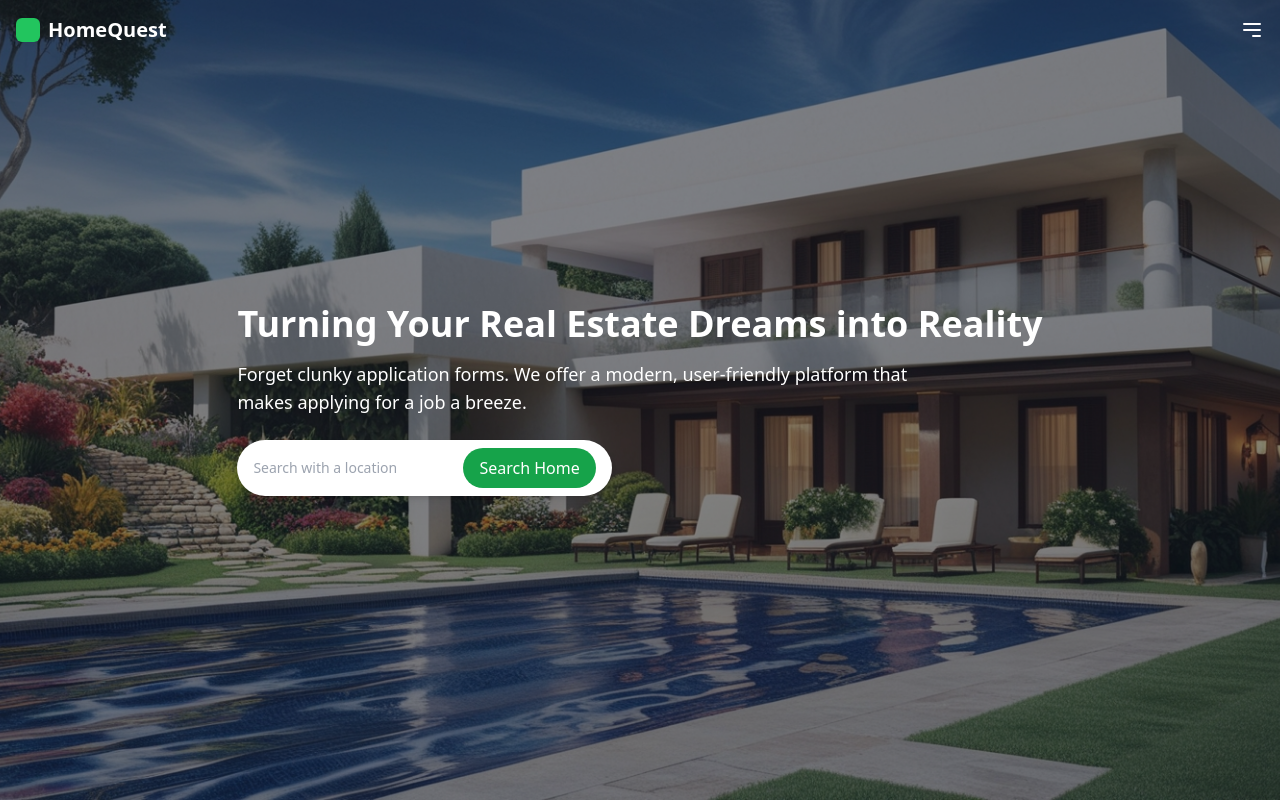
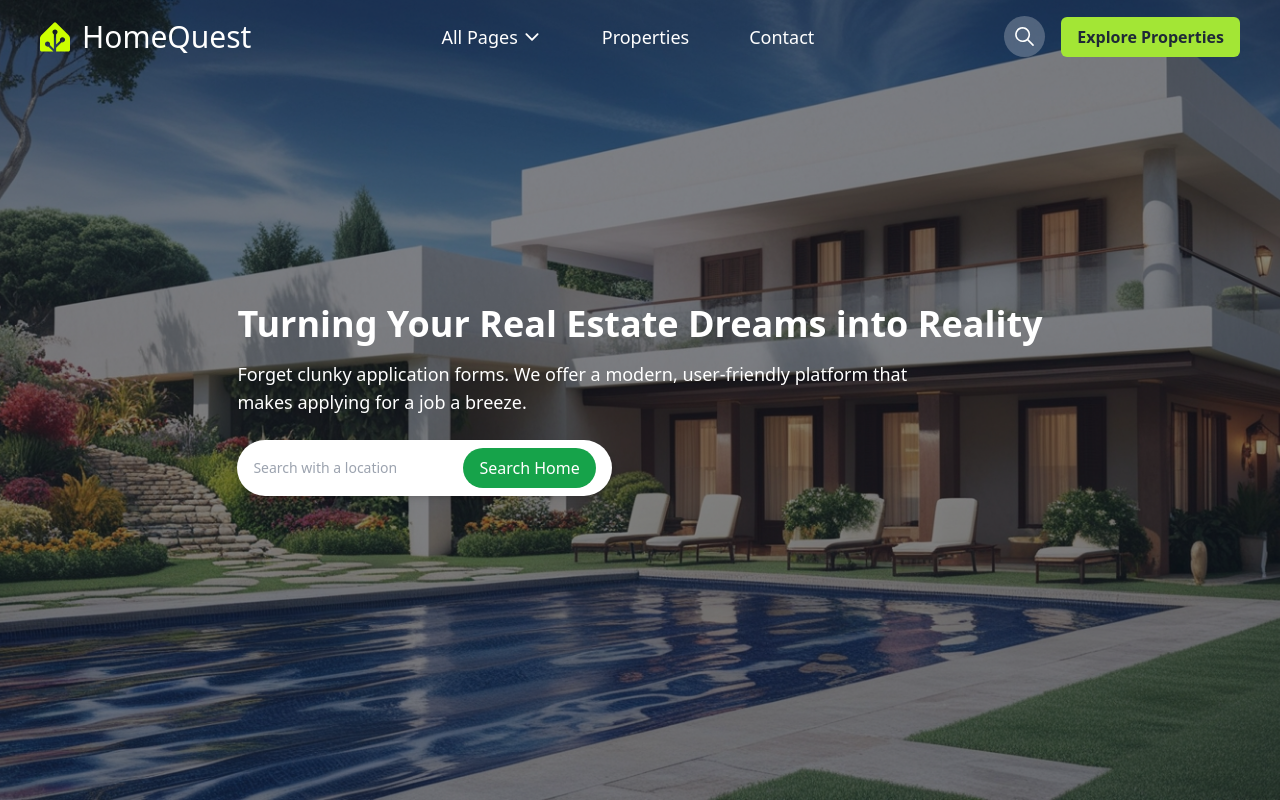
Before and after one commit to HuzaifaMehboob/Vistara-Real-Estate, a React (Create React App) app: page / in a window 1280 px wide. Built offline with nearby package versions, Linux system fonts and the light colour scheme; the HTML template or start-up script is replaced by a standard one.

Commit message:
Final Changes in Landing Page

```diff
--- /dev/null
+++ b/src/Components/DropDownMenu/index.jsx
@@ -0,0 +1,50 @@
+import React from "react";
+
+const DropdownMenu = () => {
+  return (
+    <div className="relative">
+      <div
+        className="absolute bg-black bg-opacity-90 text-white rounded-lg shadow-lg mt-2 p-6 grid grid-cols-2 lg:grid-cols-4 gap-4 z-50 w-[400px] lg:w-[600px]"
+      >
+        <div>
+          <h4 className="text-xl font-semibold mb-5">Main</h4>
+          <ul className="space-y-4 text-sm">
+            <li><a href="#home">Home</a></li>
+            <li><a href="#company">Company</a></li>
+            <li><a href="#property-listing">Property Listing (CMS)</a></li>
+            <li><a href="#property-details">Property Details (CMS)</a></li>
+          </ul>
+        </div>
+        <div>
+          <h4 className="text-xl font-semibold mb-5">Agent</h4>
+          <ul className="space-y-4 text-sm">
+            <li><a href="#agent-listing">Agent Listing (CMS)</a></li>
+            <li><a href="#agent-details">Agent Details (CMS)</a></li>
+            <li><a href="#services">Services (CMS)</a></li>
+            <li><a href="#services-details">Services Details (CMS)</a></li>
+          </ul>
+        </div>
+        <div>
+          <h4 className="text-xl font-semibold mb-5">Blogs</h4>
+          <ul className="space-y-4 text-sm">
+            <li><a href="#blog">Blog (CMS)</a></li>
+            <li><a href="#blog-details">Blog Details (CMS)</a></li>
+            <li><a href="#shop">Shop (CMS)</a></li>
+            <li><a href="#shop-details">Shop Details (CMS)</a></li>
+          </ul>
+        </div>
+        <div>
+          <h4 className="text-xl font-semibold mb-5">Others</h4>
+          <ul className="space-y-4 text-sm">
+            <li><a href="#contact">Contact</a></li>
+            <li><a href="#testimonial">Testimonial</a></li>
+            <li><a href="#how-it-works">How it Works</a></li>
+            <li><a href="#404">404</a></li>
+          </ul>
+        </div>
+      </div>
+    </div>
+  );
+};
+
+export default DropdownMenu;
--- a/src/Components/Header/index.jsx
+++ b/src/Components/Header/index.jsx
@@ -2,27 +2,53 @@ import React from "react";
 
 const Header = () => {
   return (
-    <header className="bg-transparent sticky top-0 z-20 shadow-md">
-      <div className="max-w-7xl mx-auto px-4 py-4 flex justify-between items-center">
-        <div className="flex items-center space-x-2">
-          <div className="bg-green-500 w-6 h-6 rounded-md"></div>
-          <span className="text-xl font-bold text-white">HomeQuest</span>
-        </div>
-        <button className="text-white hover:text-gray-200 focus:outline-none">
+    <header className="bg-gradient-to-r from-gray-500 to-gray-400 p-4 flex items-center justify-between">
+      {/* Logo */}
+      <div className="flex items-center space-x-2">
+        <div className="bg-lime-400 text-white p-2 rounded">
           <svg
-            className="w-6 h-6"
+            xmlns="http://www.w3.org/2000/svg"
+            className="h-6 w-6"
             fill="none"
+            viewBox="0 0 24 24"
             stroke="currentColor"
-            viewBox="0 0 24 24"
-            xmlns="http://www.w3.org/2000/svg"
           >
             <path
               strokeLinecap="round"
               strokeLinejoin="round"
               strokeWidth="2"
-              d="M4 6h16M4 12h16m-7 6h7"
-            ></path>
+              d="M3 10v10a1 1 0 001 1h6a1 1 0 001-1V10m10 0v10a1 1 0 01-1 1h-6a1 1 0 01-1-1V10M9 21V7a2 2 0 012-2h2a2 2 0 012 2v14"
+            />
           </svg>
+        </div>
+        <span className="text-white font-semibold text-lg">HomeQuest</span>
+      </div>
+
+      {/* Navigation Links */}
+      <nav className="flex items-center space-x-6 text-white">
+        <div className="relative group">
+          <button className="focus:outline-none">All Pages</button>
+          {/* Dropdown */}
+          <div className="absolute hidden group-hover:block bg-white text-black shadow-lg mt-2 rounded">
+            <ul className="py-2">
+              <li className="px-4 py-2 hover:bg-gray-100 cursor-pointer">Page 1</li>
+              <li className="px-4 py-2 hover:bg-gray-100 cursor-pointer">Page 2</li>
+            </ul>
+          </div>
+        </div>
+        <a href="#" className="hover:underline">
+          Properties
+        </a>
+        <a href="#" className="hover:underline">
+          Contact
+        </a>
+      </nav>
+
+      {/* Contact Info and CTA */}
+      <div className="flex items-center space-x-4">
+        <span className="text-white">+111 333 5555</span>
+        <button className="bg-lime-400 text-black px-4 py-2 rounded hover:bg-lime-500 transition">
+          Explore Properties
         </button>
       </div>
     </header>
--- a/src/Components/HeroSection/index.jsx
+++ b/src/Components/HeroSection/index.jsx
@@ -1,43 +1,118 @@
-import React from "react";
+import React, { useState } from "react";
 import SearchBar from "../Searchbar";
-import hero_pic from "../../assets/hero_house_pic.jpg";  // Ensure the image path is correct
+import hero_pic from "../../assets/hero_house_pic.jpg";
+import { SiHomeassistant } from "react-icons/si";
+import { IoIosSearch, IoIosArrowDown, IoIosArrowUp } from "react-icons/io";
+import { GiHamburgerMenu } from "react-icons/gi";
+import DropdownMenu from "../DropDownMenu";
 
 const HeroSection = () => {
+  const [isDropdownOpen, setIsDropdownOpen] = useState(false); // For desktop dropdown
+  const [isMobileMenuOpen, setIsMobileMenuOpen] = useState(false); // For mobile menu
+  const [isNestedDropdownOpen, setIsNestedDropdownOpen] = useState(false); // For nested dropdown in mobile
+
+  const toggleDropdown = () => setIsDropdownOpen(!isDropdownOpen);
+  const toggleMobileMenu = () => setIsMobileMenuOpen(!isMobileMenuOpen);
+  const toggleNestedDropdown = () => setIsNestedDropdownOpen(!isNestedDropdownOpen);
+
   return (
+    <>
+      {/* Fixed Header */}
+
+
+      {/* Hero Section */}
       <section
-      className="relative min-h-screen bg-cover bg-center text-white flex flex-col justify-center items-start"
+        className="hero-section relative min-h-screen bg-cover bg-center text-white flex flex-col justify-center items-start"
         style={{
-        backgroundImage: `url(${hero_pic})`, // Set the background image here
+          backgroundImage: `url(${hero_pic})`,
         }}
       >
-      {/* Header inside Hero Section */}
-      <header className="absolute top-0 left-0 w-full bg-transparent py-4 px-4 flex justify-between items-center z-20">
-        <div className="flex items-center space-x-2">
-          <div className="bg-green-500 w-6 h-6 rounded-md"></div>
-          <span className="text-xl font-bold text-white">HomeQuest</span>
+        <header className="absolute top-0 left-0 w-full z-20 px-10 bg-transparent">
+        <div className="max-w-7xl mx-auto py-4 flex justify-between items-center">
+          {/* Logo and Name */}
+          <div className="flex items-center space-x-3">
+            <SiHomeassistant size={30} color="#CCFF00" />
+            <span className="text-3xl font-medium text-white">HomeQuest</span>
           </div>
-        <button className="text-white hover:text-gray-200 focus:outline-none">
-          <svg
-            className="w-6 h-6"
-            fill="none"
-            stroke="currentColor"
-            viewBox="0 0 24 24"
-            xmlns="http://www.w3.org/2000/svg"
+
+          {/* Navigation Links for Large Screens */}
+          <div className="hidden md:flex items-center text-lg space-x-6">
+            {/* Dropdown Menu */}
+            <div className="relative">
+              <button
+                onClick={toggleDropdown}
+                className="text-white transition relative border-2 border-transparent flex items-center gap-1 hover:border-white rounded-3xl px-4 py-1"
               >
-            <path
-              strokeLinecap="round"
-              strokeLinejoin="round"
-              strokeWidth="2"
-              d="M4 6h16M4 12h16m-7 6h7"
-            ></path>
-          </svg>
+                All Pages{" "}
+                {isDropdownOpen ? <IoIosArrowUp size={20} /> : <IoIosArrowDown size={20} />}
               </button>
+              {isDropdownOpen && <DropdownMenu />}
+            </div>
+
+            <a
+              href="#properties"
+              className="text-white transition relative border-2 border-transparent hover:border-white rounded-3xl px-4 py-1"
+            >
+              Properties
+            </a>
+            <a
+              href="#contact"
+              className="text-white transition relative border-2 border-transparent hover:border-white rounded-3xl px-4 py-1"
+            >
+              Contact
+            </a>
+          </div>
+
+          {/* Search Icon, Explore Properties Button, and Hamburger Menu */}
+          <div className="flex items-center space-x-4">
+            <button className="text-white hover:text-gray-300 p-2 rounded-3xl bg-gray-300 bg-opacity-30 focus:outline-none">
+              <IoIosSearch size={25} />
+            </button>
+
+            <button className="hidden md:block bg-lime-400 text-gray-800 font-semibold py-2 px-4 rounded-md hover:bg-lime-300 transition">
+              Explore Properties
+            </button>
+
+            <button
+              className="text-white hover:text-gray-300 p-2 rounded-3xl bg-gray-300 bg-opacity-30 focus:outline-none md:hidden"
+              onClick={toggleMobileMenu}
+            >
+              <GiHamburgerMenu size={25} />
+            </button>
+          </div>
+        </div>
+
+        {/* Dropdown Menu for Small Screens */}
+        {isMobileMenuOpen && (
+          <div className="md:hidden bg-black bg-opacity-90 text-white rounded-lg shadow-lg mt-2 p-6">
+            {/* "All Pages" Dropdown */}
+            <div>
+              <button
+                onClick={toggleNestedDropdown}
+                className="w-full flex justify-between items-center text-lg py-2 px-4 hover:bg-gray-700 rounded-lg"
+              >
+                All Pages
+                {isNestedDropdownOpen ? <IoIosArrowUp size={20} /> : <IoIosArrowDown size={20} />}
+              </button>
+              {isNestedDropdownOpen && <DropdownMenu />}
+            </div>
+
+            {/* Direct Links for Small Screens */}
+            <div className="mt-4 space-y-3">
+              <a href="#properties" className="block text-lg text-white hover:text-gray-300">
+                Properties
+              </a>
+              <a href="#contact" className="block text-lg text-white hover:text-gray-300">
+                Contact
+              </a>
+            </div>
+          </div>
+        )}
       </header>
-
-      {/* Overlay */}
+        {/* Overlay for readability */}
         <div className="absolute inset-0 bg-gray-900 bg-opacity-50"></div>
 
-      {/* Content */}
+        {/* Hero Content */}
         <div className="relative z-10 flex flex-col justify-center items-start max-w-7xl mx-auto px-4 py-16">
           <h1 className="text-4xl font-bold mb-4">
             Turning Your Real Estate Dreams into Reality
@@ -49,6 +124,22 @@ const HeroSection = () => {
           <SearchBar />
         </div>
       </section>
+
+      {/* Additional Content */}
+      <section className="bg-gray-100 text-gray-900 py-20">
+        <div className="max-w-7xl mx-auto px-4">
+          <h2 className="text-3xl font-bold mb-6">More About HomeQuest</h2>
+          <p className="text-lg mb-4">
+            HomeQuest is your ultimate platform for real estate solutions,
+            offering intuitive tools and seamless experiences.
+          </p>
+          <p className="text-lg">
+            Whether you're looking for a home, exploring properties, or seeking
+            the right guidance, we've got you covered.
+          </p>
+        </div>
+      </section>
+    </>
   );
 };
 
--- a/src/Components/Services/index.js
+++ b/src/Components/Services/index.js
@@ -8,7 +8,7 @@ const Services = () => {
         <h2 className="text-3xl md:text-4xl font-bold mb-6 leading-tight">
           Discover the range of real estate <span className="text-green-500">services</span> we offer
         </h2>
-        <div className="border border-dashed border-gray-300 p-2">
+        <div className=" p-2">
           <img
             src= {person1}
             alt="Person in suit"
```
Lines whose indentation alone changed are shown as unchanged.
